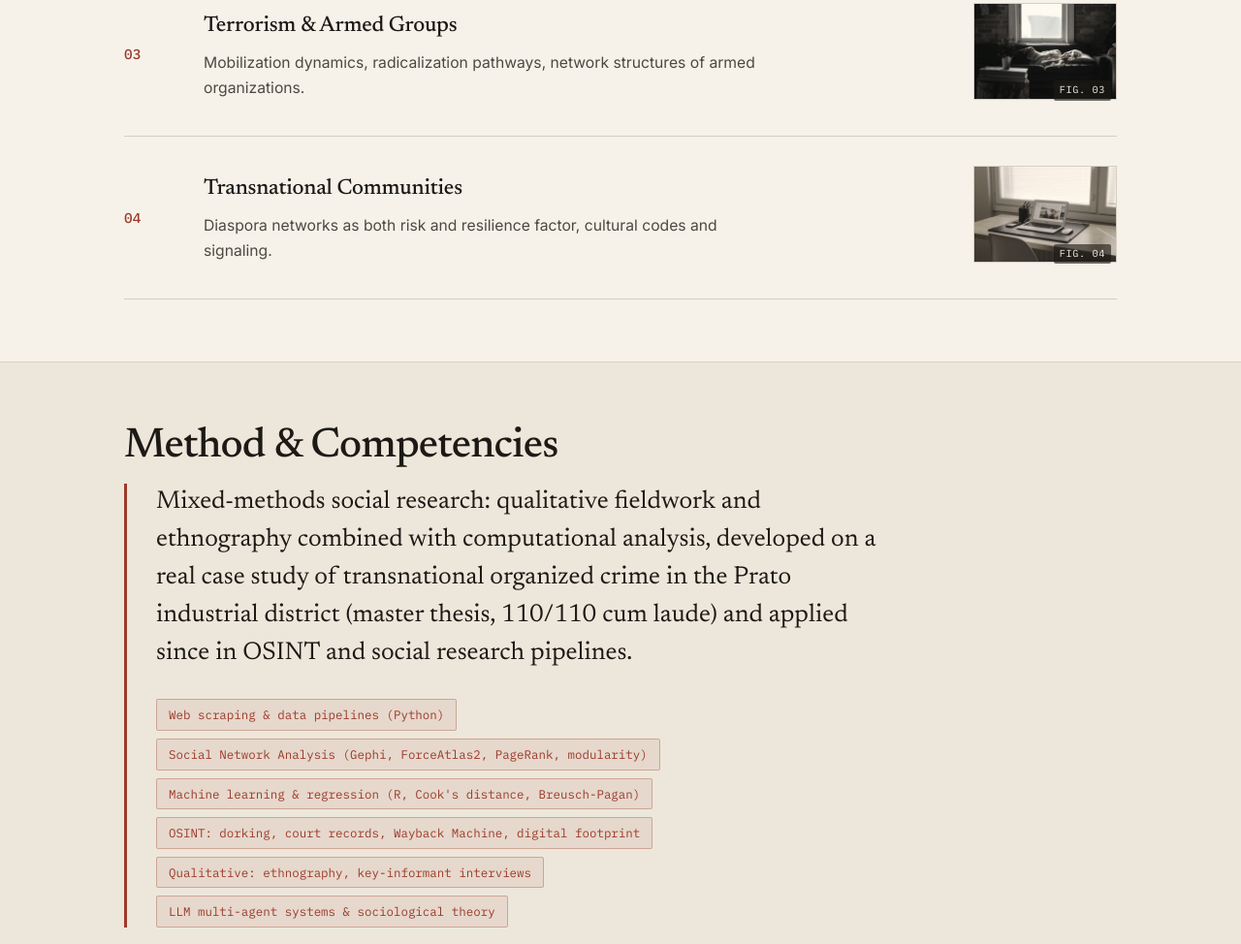
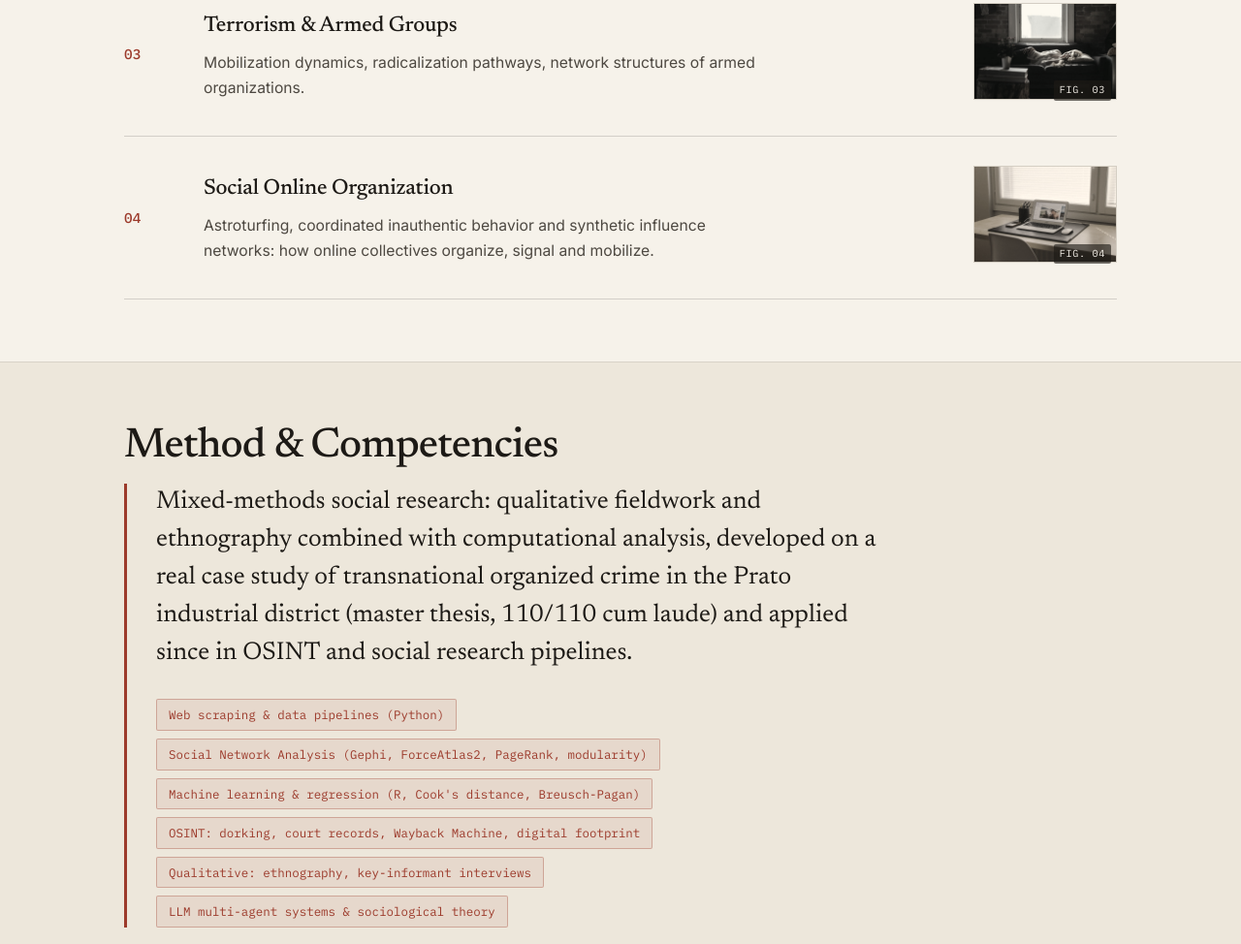
Before and after one commit to jack89-ML/jack89-ML.github.io, a plain HTML site: page index.html in a window 1280 px wide. Shown: the part 1079-2053 px from the top of the page at 97% size. Drawn offline with Linux system fonts and the light colour scheme.

Commit message:
feat: research interest 04 renamed to Social Online Organization (astroturfing, coordinated inauthentic behavior)

```diff
--- a/index.html
+++ b/index.html
@@ -298,8 +298,8 @@
         <li class="ri">
           <span class="ri-num">04</span>
           <div class="ri-body">
-            <h3>Transnational Communities</h3>
-            <p>Diaspora networks as both risk and resilience factor, cultural codes and signaling.</p>
+            <h3>Social Online Organization</h3>
+            <p>Astroturfing, coordinated inauthentic behavior and synthetic influence networks: how online collectives organize, signal and mobilize.</p>
           </div>
           <div class="ri-fig-wrap" data-fig="Fig. 04"><img class="ri-fig" src="assets/topic_diaspora.jpg" alt="" loading="lazy"></div>
         </li>
```
